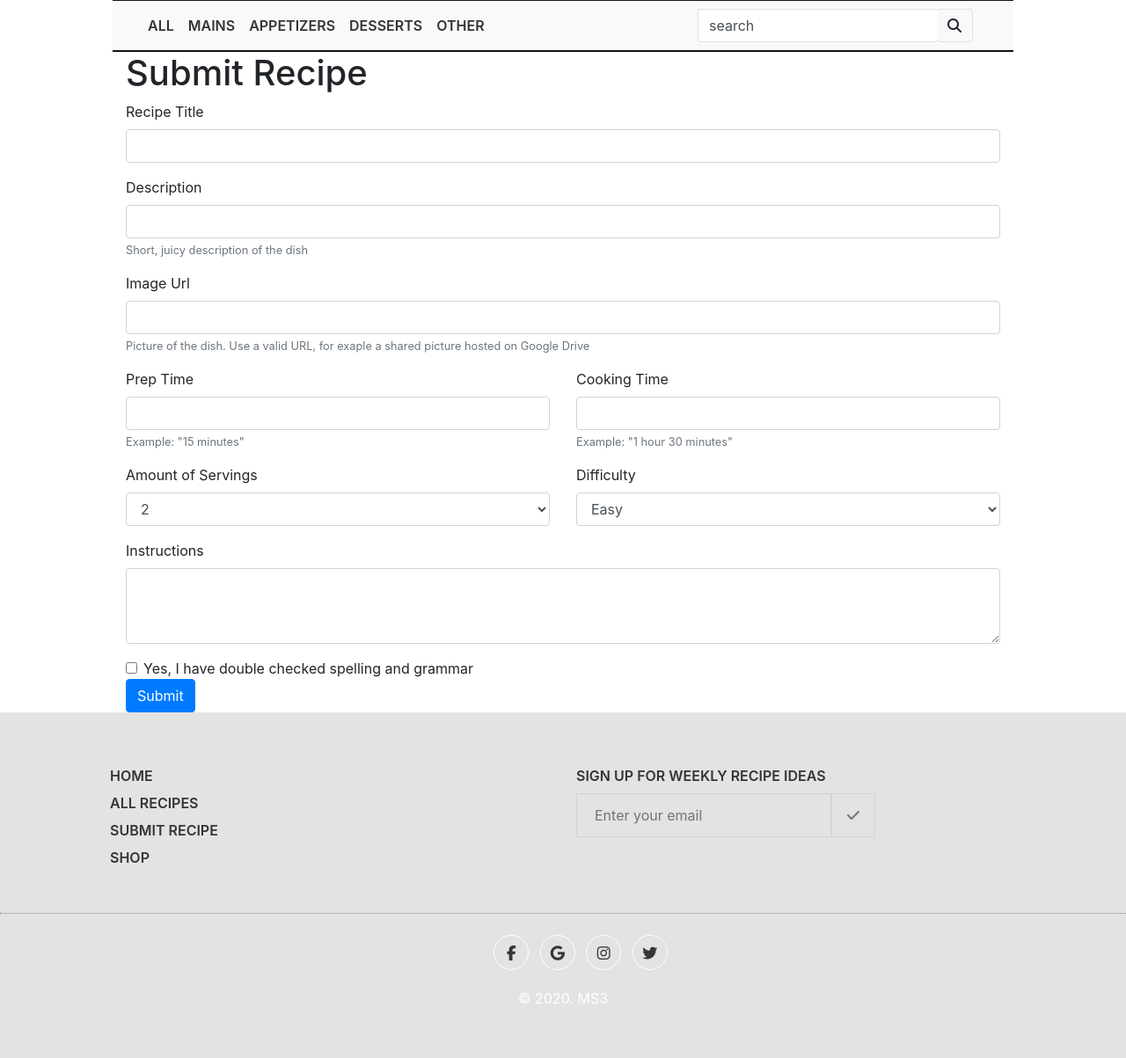
After one commit to sabinemm/recipe-site-ms3, a Flask app: page /submit_recipe in a window 1280 px wide. The commit adds this page. Shown: the part 337-1540 px from the top of the page at 88% size. Run offline with Flask 2, Linux system fonts and the light colour scheme; some libraries are stand-ins or nearby versions; some web fonts are replaced.

Commit message:
added recipe submit form

```diff
--- a/app.py
+++ b/app.py
@@ -28,6 +28,11 @@ def get_recipe():
     return render_template("recipe.html", recipe=recipe_cursor)
 
 
+@app.route('/submit_recipe')
+def add_recipe():
+    return render_template("submit_recipe.html")
+
+
 if __name__ == '__main__':
     app.run(host=os.getenv("IP", "0.0.0.0"),
             port=int(os.getenv("PORT", "5000")), debug=True)
--- a/static/stylesheets/style.css
+++ b/static/stylesheets/style.css
@@ -280,3 +280,13 @@ ul {
 .instructions {
     margin-bottom: 100px;
 }
+
+.entry:not(:first-of-type)
+{
+    margin-top: 10px;
+}
+
+.glyphicon
+{
+    font-size: 12px;
+}
--- a/templates/recipe.html
+++ b/templates/recipe.html
@@ -94,6 +94,9 @@
 </div>
 
 
+
+
+
 </div>
 
 {% endfor %}
--- /dev/null
+++ b/templates/submit_recipe.html
@@ -0,0 +1,78 @@
+{% extends 'base.html' %} {% block content %}
+<h1>Submit Recipe</h1>
+
+
+<form>
+    <div class="form-group">
+        <label for="">Recipe Title</label>
+        <input type="" class="form-control" id="" aria-describedby="recipe title">
+    </div>
+    <div class="form-group">
+        <label for="">Description</label>
+        <input type="" class="form-control" id="" aria-describedby="recipe description">
+        <small id="" class="form-text text-muted">Short, juicy description of the dish</small>
+    </div>
+    <div class="form-group">
+        <label for="">Image Url</label>
+        <input type="" class="form-control" id="" aria-describedby="recipe description">
+        <small id="" class="form-text text-muted">Picture of the dish. Use a valid URL, for exaple a shared picture
+            hosted on Google Drive</small>
+    </div>
+
+    <div class="row">
+        <div class="col-sm-12 col-md-6">
+            <div class="form-group">
+                <label for="">Prep Time</label>
+                <input type="" class="form-control" id="" aria-describedby="preparation time">
+                <small id="" class="form-text text-muted">Example: "15 minutes"</small>
+            </div>
+        </div>
+        <div class="col-sm-12 col-md-6">
+            <div class="form-group">
+                <label for="">Cooking Time</label>
+                <input type="" class="form-control" id="" aria-describedby="cooking time">
+                <small id="" class="form-text text-muted">Example: "1 hour 30 minutes"</small>
+            </div>
+        </div>
+    </div>
+
+    <div class="row">
+        <div class="col-sm-12 col-md-6">
+            <div class="form-group">
+                <label for="">Amount of Servings</label>
+                <select id="inputState" class="form-control">
+                    <option selected>2</option>
+                    <option>4</option>
+                    <option>6</option>
+                    <option>8</option>
+                    <option>10</option>
+                </select>
+            </div>
+        </div>
+        <div class="col-sm-12 col-md-6">
+            <div class="form-group">
+                <label for="inputDifficulty">Difficulty</label>
+                <select id="inputState" class="form-control">
+                    <option selected>Easy</option>
+                    <option>Medium</option>
+                    <option>Hard</option>
+                </select>
+            </div>
+        </div>
+    </div>
+
+
+    <div class="form-group">
+        <label for="exampleFormControlTextarea1">Instructions</label>
+        <textarea class="form-control" id="exampleFormControlTextarea1" rows="3"></textarea>
+    </div>
+
+    <div class="form-check">
+        <input type="checkbox" class="form-check-input" id="exampleCheck1">
+        <label class="form-check-label" for="exampleCheck1">Yes, I have double checked spelling and grammar</label>
+    </div>
+    <button type="submit" class="btn btn-primary">Submit</button>
+
+</form>
+
+{% endblock %}
```
